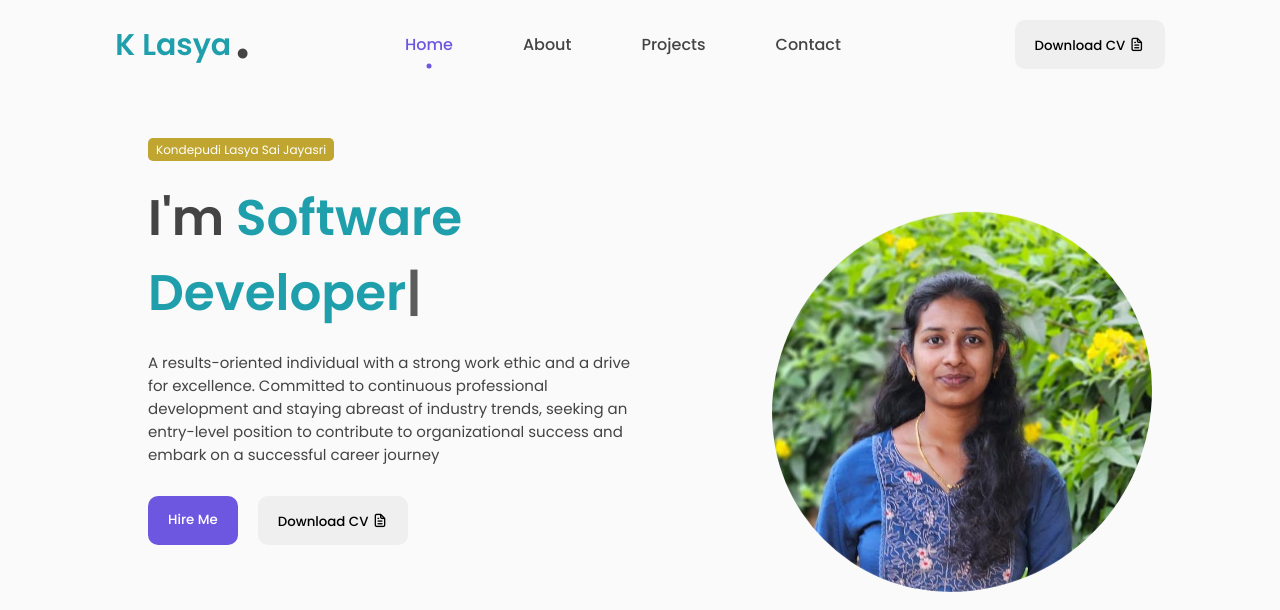
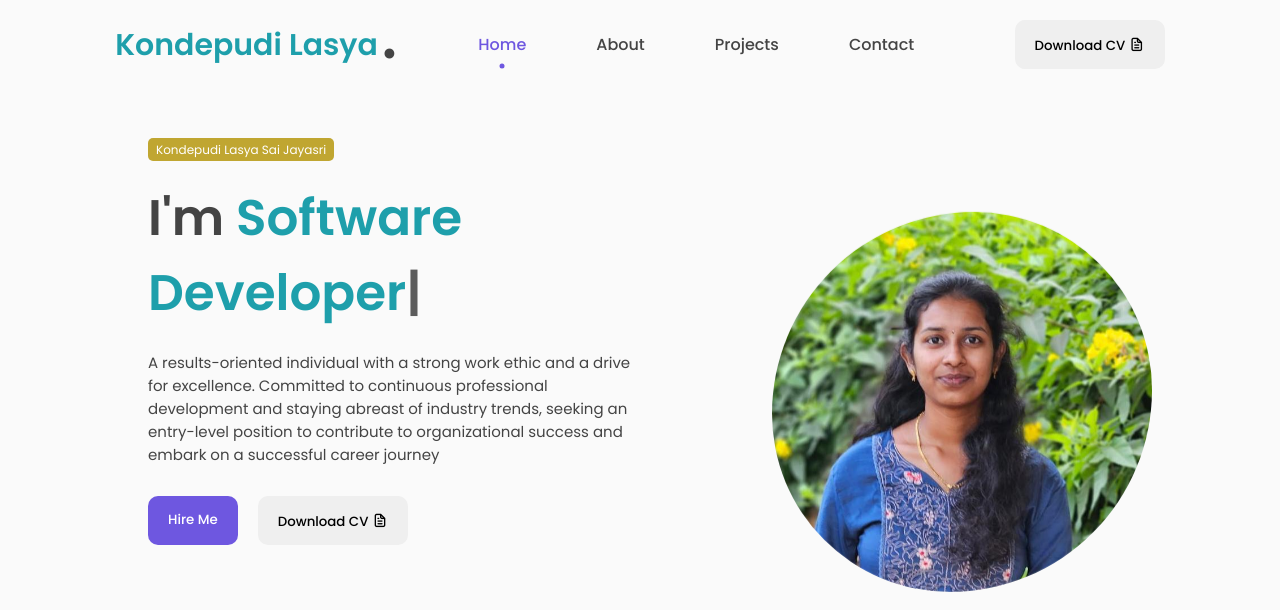
Before and after one commit to Lasyasaisri/portfolio, a plain HTML site: page index.html in a window 1280 px wide. Shown: the top 610 px of the page. Drawn offline with nearby package versions, Linux system fonts and the light colour scheme.

Commit message:
Update index.html

```diff
--- a/index.html
+++ b/index.html
@@ -14,7 +14,7 @@
    <div class="container">
       <nav id="header">
         <div class="nav-logo">
-            <p class="nav-name">K Lasya</p>
+            <p class="nav-name">Kondepudi Lasya</p>
             <span>.</span>
         </div>
         <div class="nav-menu" id="myNavMenu">
```
